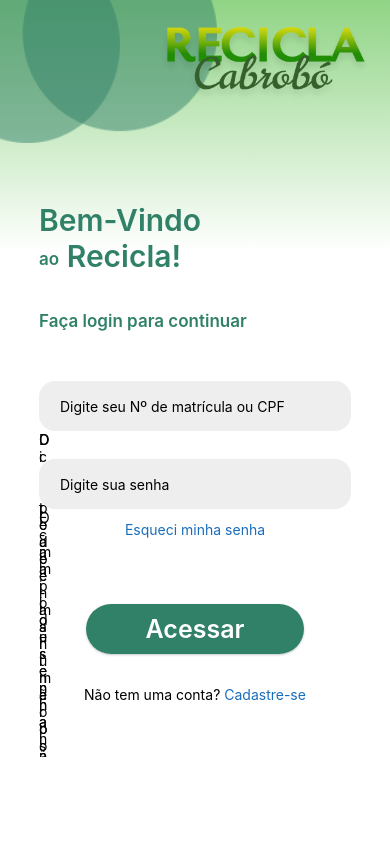
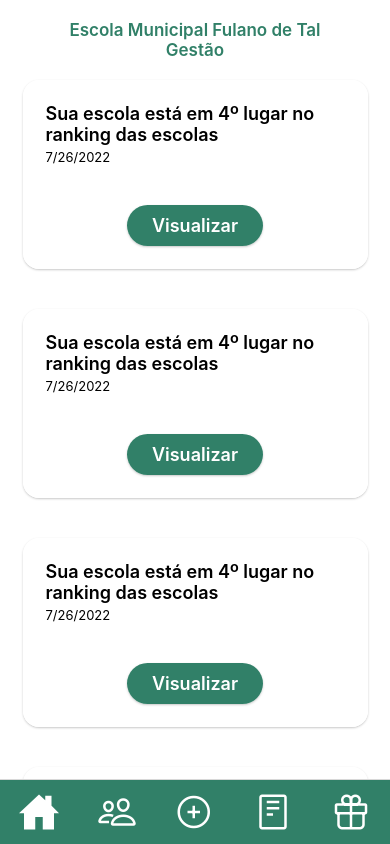
Before and after one commit to CoordLabdess/recicla-cabrobo-frontend, a React Native app: screen /RootInicio in a window 390 px wide. Built offline with nearby package versions, Linux system fonts and the light colour scheme.

Commit message:
Tela inicial do gestor

```diff
--- a/src/components/delivery/ConfirmDeliveryModal.tsx
+++ b/src/components/delivery/ConfirmDeliveryModal.tsx
@@ -1,9 +1,10 @@
-import { View, Text, Modal, StyleSheet } from 'react-native'
+import { View, Text, Modal, StyleSheet, FlatList, ListRenderItemInfo } from 'react-native'
 import { PrimaryButton } from '../ui/Buttons'
 import { COLORS } from '../../constants/colors'
 import { useState } from 'react'
 import { Ionicons } from '@expo/vector-icons'
 import { materials } from '../../data/materialTable'
+import { MaterialCategory } from '../../data/materialTable'
 
 interface MaterialWeight {
 	materialId: number
@@ -15,11 +16,31 @@ interface ConfirmDeliveryModalProps {
 	onCancel: () => void
 	onConfirm: () => void
 	addedMaterials: MaterialWeight[]
+	isLoading: boolean
 }
 
-function MaterialWeightElement(props: { name: string; weight: string }) {
+function getMaterialCategoryColor(category: MaterialCategory): string {
+	return category === 'Plastic'
+		? '#D63636'
+		: category === 'Paper'
+		? '#2367CC'
+		: category === 'Metal'
+		? '#F0C93E'
+		: 'green'
+}
+
+function MaterialWeightElement(props: {
+	name: string
+	weight: string
+	category: MaterialCategory
+}) {
 	return (
-		<View style={materialWeightStyles.container}>
+		<View
+			style={[
+				materialWeightStyles.container,
+				{ backgroundColor: getMaterialCategoryColor(props.category) },
+			]}
+		>
 			<Text style={materialWeightStyles.title}>{props.name}</Text>
 			<Text style={materialWeightStyles.title}>{props.weight}kg</Text>
 		</View>
@@ -46,10 +67,20 @@ const materialWeightStyles = StyleSheet.create({
 })
 
 export function ConfirmDeliveryModal(props: ConfirmDeliveryModalProps) {
-	const [isLoading, setIsLoading] = useState(false)
+	function getMaterialsName(materialId: number) {
+		return materials.filter(material => material.id === materialId)[0]
+	}
 
-	function getMaterialsName(materialId: number) {
-		return materials.filter(material => material.id === materialId)[0].title
+	function renderElement(itemData: ListRenderItemInfo<MaterialWeight>) {
+		const { title, category } = getMaterialsName(itemData.item.materialId)
+		return (
+			<MaterialWeightElement
+				key={itemData.item.materialId}
+				name={title}
+				category={category}
+				weight={itemData.item.weight}
+			/>
+		)
 	}
 
 	return (
@@ -61,21 +92,18 @@ export function ConfirmDeliveryModal(props: ConfirmDeliveryModalProps) {
 							<Ionicons name='information-circle' color={COLORS.primary500} size={52} />
 							<Text style={styles.modalMessage}>O aluno está{'\n'}entregando:</Text>
 						</View>
-						<View>
-							{props.addedMaterials.map(material => {
-								return (
-									<MaterialWeightElement
-										key={material.materialId}
-										name={getMaterialsName(material.materialId)}
-										weight={material.weight}
-									/>
-								)
-							})}
+						<View style={{ maxHeight: 300 }}>
+							<FlatList
+								style={{ flexGrow: 0, paddingHorizontal: 5 }}
+								data={props.addedMaterials}
+								alwaysBounceVertical={false}
+								renderItem={itemData => renderElement(itemData)}
+							/>
 						</View>
 						<Text style={styles.modalMessage}>Confirmar Entrega?</Text>
 						<View style={styles.modalButtonsContainer}>
 							<PrimaryButton
-								avoidClick={isLoading}
+								avoidClick={props.isLoading}
 								title='Não'
 								marginRight={24}
 								outterContainerStyle={{ borderWidth: 3, borderColor: COLORS.primary500 }}
@@ -90,7 +118,7 @@ export function ConfirmDeliveryModal(props: ConfirmDeliveryModalProps) {
 							<PrimaryButton
 								title='Sim'
 								avoidClick={false}
-								isLoading={isLoading}
+								isLoading={props.isLoading}
 								marginLeft={24}
 								innerContainerStyle={{
 									paddingVertical: 5,
--- /dev/null
+++ b/src/components/home/NotificationCard.tsx
@@ -0,0 +1,61 @@
+import { View, Text, StyleSheet } from 'react-native'
+import { COLORS } from '../../constants/colors'
+import { PrimaryButton } from '../ui/Buttons'
+
+export function NotificationCard(props: { title: string; goTo: string; date: Date }) {
+	return (
+		<View style={styles.shadowContainer}>
+			<View style={styles.cardContainer}>
+				<Text style={styles.title}>Sua escola está em 4º lugar no ranking das escolas</Text>
+
+				<Text style={styles.date}>{props.date.toLocaleDateString()}</Text>
+
+				<View style={styles.elementContainer}>
+					<PrimaryButton
+						marginTop={40}
+						textStyle={{ fontSize: 18 }}
+						title='Visualizar'
+						onPress={() => console.log('click')}
+					/>
+				</View>
+			</View>
+		</View>
+	)
+}
+
+const styles = StyleSheet.create({
+	shadowContainer: {
+		borderRadius: 16,
+		backgroundColor: 'transparent',
+		shadowColor: '#000',
+		shadowOffset: {
+			width: 0,
+			height: 1,
+		},
+		shadowOpacity: 0.22,
+		shadowRadius: 2.22,
+		elevation: 3,
+		marginBottom: 40,
+	},
+	cardContainer: {
+		backgroundColor: COLORS.secondary100,
+		padding: 23,
+		width: 345,
+		borderRadius: 16,
+		overflow: 'hidden',
+	},
+
+	elementContainer: {
+		alignItems: 'center',
+	},
+
+	title: {
+		fontSize: 18,
+		fontWeight: '600',
+	},
+	date: {
+		marginTop: 4,
+		fontSize: 13,
+		textAlign: 'left',
+	},
+})
--- a/src/components/home/ProfileHeader.tsx
+++ b/src/components/home/ProfileHeader.tsx
@@ -10,7 +10,6 @@ interface ProfileHeaderProps {
 
 export function ProfileHeader(props: ProfileHeaderProps) {
 	const authToken = useContext(AuthContext)
-
 	function logout() {
 		authToken.logout()
 	}
--- a/src/data/materialTable.ts
+++ b/src/data/materialTable.ts
@@ -1,4 +1,4 @@
-interface Material {
+export interface Material {
 	id: number
 	title: string
 	category: MaterialCategory
@@ -11,7 +11,7 @@ interface Plastic {
 	color: '#D63636'
 }
 
-type MaterialCategory = 'Plastic' | 'Paper' | 'Metal' | 'Glass'
+export type MaterialCategory = 'Plastic' | 'Paper' | 'Metal' | 'Glass'
 
 export const materials: Material[] = [
 	{
--- a/src/routers/UserTypeRouter.tsx
+++ b/src/routers/UserTypeRouter.tsx
@@ -9,7 +9,7 @@ import { StudentRootBottomTabNavigator } from './student/StudentRootBottomTabNav
 type UserType = 'Student' | 'School'
 
 export function UserTypeRouter() {
-	const [userType, setUserType] = useState<UserType>('Student')
+	const [userType, setUserType] = useState<UserType>('School')
 
 	return userType === 'Student' ? (
 		<NavigationContainer>
--- a/src/screens/school/delivery/InformMaterialsScreen.tsx
+++ b/src/screens/school/delivery/InformMaterialsScreen.tsx
@@ -59,6 +59,7 @@ export function InformMaterialsScreen(props: InformMaterialScreenProps) {
 		})
 			.then(() => {
 				setDataSent(true)
+				setIsModalActive(false)
 				setIsLoading(false)
 			})
 			.catch(() => {
@@ -118,8 +119,9 @@ export function InformMaterialsScreen(props: InformMaterialScreenProps) {
 			<ConfirmDeliveryModal
 				visible={isModalActive}
 				addedMaterials={materialsWeight.filter(material => Number(material.weight) > 0)}
+				isLoading={isLoading}
 				onCancel={() => setIsModalActive(false)}
-				onConfirm={() => setIsModalActive(false)}
+				onConfirm={() => sendMaterialsWeight()}
 			/>
 			<DeliveredModal
 				id={id}
--- a/src/screens/school/home/SchoolHomeScreen.tsx
+++ b/src/screens/school/home/SchoolHomeScreen.tsx
@@ -1,10 +1,46 @@
-import { View, Text } from 'react-native'
+import { View, Text, FlatList, StyleSheet } from 'react-native'
 import { SafeAreaView } from 'react-native-safe-area-context'
+import { NotificationCard } from '../../../components/home/NotificationCard'
+import { COLORS } from '../../../constants/colors'
 
 export function SchoolHomeScreen() {
 	return (
-		<SafeAreaView>
-			<Text>Tela do professor</Text>
+		<SafeAreaView style={styles.root}>
+			<FlatList
+				keyboardShouldPersistTaps='always'
+				ListHeaderComponent={() => {
+					return (
+						<View style={{ alignItems: 'center', marginBottom: 20 }}>
+							<Text style={{ fontWeight: '600', fontSize: 17, color: COLORS.primary500 }}>
+								Escola Municipal Fulano de Tal
+							</Text>
+							<Text style={{ fontWeight: '600', fontSize: 17, color: COLORS.primary500 }}>
+								Gestão
+							</Text>
+						</View>
+					)
+				}}
+				contentContainerStyle={{
+					flexGrow: 1,
+					paddingVertical: 20,
+					justifyContent: 'flex-start',
+					paddingHorizontal: '5%',
+					alignItems: 'center',
+				}}
+				alwaysBounceVertical={false}
+				showsVerticalScrollIndicator={false}
+				data={[0, 1, 2, 3]}
+				renderItem={itemData => {
+					return <NotificationCard title='oi' date={new Date()} goTo={''} />
+				}}
+			/>
 		</SafeAreaView>
 	)
 }
+
+const styles = StyleSheet.create({
+	root: {
+		flex: 1,
+		backgroundColor: '#fff',
+	},
+})
--- a/src/store/context/authContext.tsx
+++ b/src/store/context/authContext.tsx
@@ -15,7 +15,7 @@ export const AuthContext = createContext<Auth>({
 })
 
 export function AuthContextProvider(props: { children: React.ReactNode }) {
-	const [authToken, setAuthToken] = useState<null | string>(null)
+	const [authToken, setAuthToken] = useState<null | string>('aaa')
 
 	function authenticate(token: string) {
 		setAuthToken(token)
--- a/src/utils/verification.ts
+++ b/src/utils/verification.ts
@@ -1,3 +1,5 @@
+import axios from 'axios'
+
 export function isEmailValid(email: string) {
 	return /^\w+([\.-]?\w+)*@\w+([\.-]?\w+)*(\.\w{2,3})+$/.test(email) ? true : false
 }
@@ -5,3 +7,12 @@ export function isEmailValid(email: string) {
 export function isPasswordLong(password: string) {
 	return password.trim().length >= 6 ? true : false
 }
+
+export async function getStudentData(token: string) {
+	const response = await axios.get('https://recicla-teste-back.herokuapp.com/aluno', {
+		headers: {
+			Authorization: `Bearer ${token}`,
+		},
+	})
+	return response.data
+}
```
